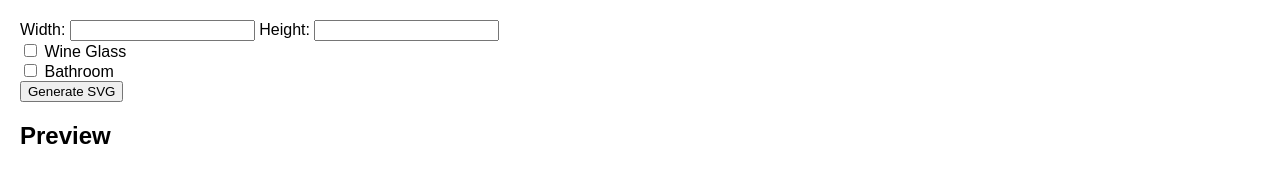
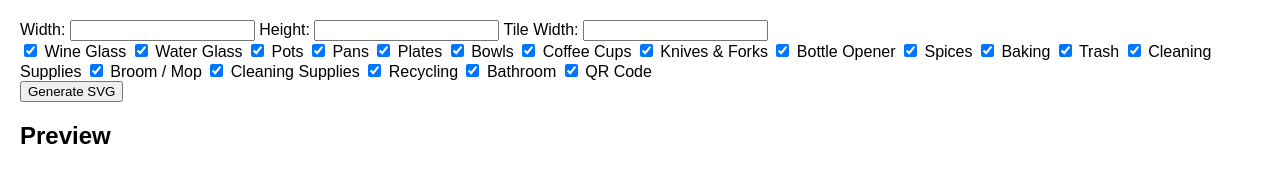
Before and after one commit to kkritselis/svgGenerator, a plain HTML site: page index.html in a window 1280 px wide. Drawn offline with Linux system fonts and the light colour scheme.

Commit message:
added AI files

```diff
--- a/index.html
+++ b/index.html
@@ -14,17 +14,83 @@
         <label for="height">Height:</label>
         <input type="number" id="height" name="height" required>
 
+        <label for="tileWidth">Tile Width:</label>
+        <input type="number" id="tileWidth" name="tileWidth" required>
+        <br>
         <!-- Add checkboxes here -->
-        <div>
-            <input type="checkbox" id="wineGlass" name="options" value="Wine Glass">
+        <span>
+            <input type="checkbox" name="options" value="wineGlass" checked>
             <label for="wineGlass">Wine Glass</label>
-        </div>
-        <!-- ... (Repeat for each item) ... -->
-        <div>
-            <input type="checkbox" id="bathroom" name="options" value="Bathroom">
+        </span>
+        <span>
+            <input type="checkbox" name="options" value="waterGlass" checked>
+            <label for="waterGlass">Water Glass</label>
+        </span>
+        <span>
+            <input type="checkbox" name="options" value="pots" checked>
+            <label for="pots">Pots</label>
+        </span>
+        <span>
+            <input type="checkbox" name="options" value="pans" checked>
+            <label for="pans">Pans</label>
+        </span>
+        <span>
+            <input type="checkbox" name="options" value="plates" checked>
+            <label for="plates">Plates</label>
+        </span>
+        <span>
+            <input type="checkbox" name="options" value="bowls" checked>
+            <label for="bowls">Bowls</label>
+        </span>
+        <span>
+            <input type="checkbox" name="options" value="coffeeCups" checked>
+            <label for="coffeeCups">Coffee Cups</label>
+        </span>
+        <span>
+            <input type="checkbox" name="options" value="utensils" checked>
+            <label for="utensils">Knives & Forks</label>
+        </span>
+        <span>
+            <input type="checkbox" name="options" value="bottleOpener" checked>
+            <label for="bottleOpener">Bottle Opener</label>
+        </span>
+        <span>
+            <input type="checkbox" name="options" value="spices" checked>
+            <label for="spices">Spices</label>
+        </span>
+        <span>
+            <input type="checkbox" name="options" value="baking" checked>
+            <label for="baking">Baking</label>
+        </span>
+        <span>
+            <input type="checkbox" name="options" value="trash" checked>
+            <label for="trash">Trash</label>
+        </span>
+        <span>
+            <input type="checkbox" name="options" value="cleaningSupplies" checked>
+            <label for="cleaningSupplies">Cleaning Supplies</label>
+        </span>
+        <span>
+            <input type="checkbox" name="options" value="broomMop" checked>
+            <label for="broomMop">Broom / Mop</label>
+        </span>
+        <span>
+            <input type="checkbox" name="options" value="cleaningSupplies" checked>
+            <label for="cleaningSupplies">Cleaning Supplies</label>
+        </span>
+        <span>
+            <input type="checkbox" name="options" value="recycling" checked>
+            <label for="recycling">Recycling</label>
+        </span>
+        <span>
+            <input type="checkbox" name="options" value="bathroom" checked>
             <label for="bathroom">Bathroom</label>
-        </div>
-
+        </span>
+        <span>
+            <input type="checkbox" name="options" value="qr" checked>
+            <label for="qr">QR Code</label>
+        </span>
+        <br>
         <input type="submit" value="Generate SVG">
     </form>
 
@@ -33,7 +99,7 @@
         <h2>Preview</h2>
         <div id="svgPreview" alt="SVG Preview">
         <button id="downloadBtn" style="display:none;">Download SVG</button>
-    </div>
+    </span>
 
     <script src="designs.js"></script>
     <script src="script.js"></script>
--- a/script.js
+++ b/script.js
@@ -5,7 +5,7 @@ document.getElementById('svgForm').addEventListener('submit', function(event) {
     const width = document.getElementById('width').value;
     const height = document.getElementById('height').value;
     const options = Array.from(document.querySelectorAll('input[name="options"]:checked')).map(el => el.value);
-
+    console.log(options);
     // Generate SVG based on form values
     const svgData = generateSVG(width, height, options);
 
```
Also changed, not shown: 3 other files.
